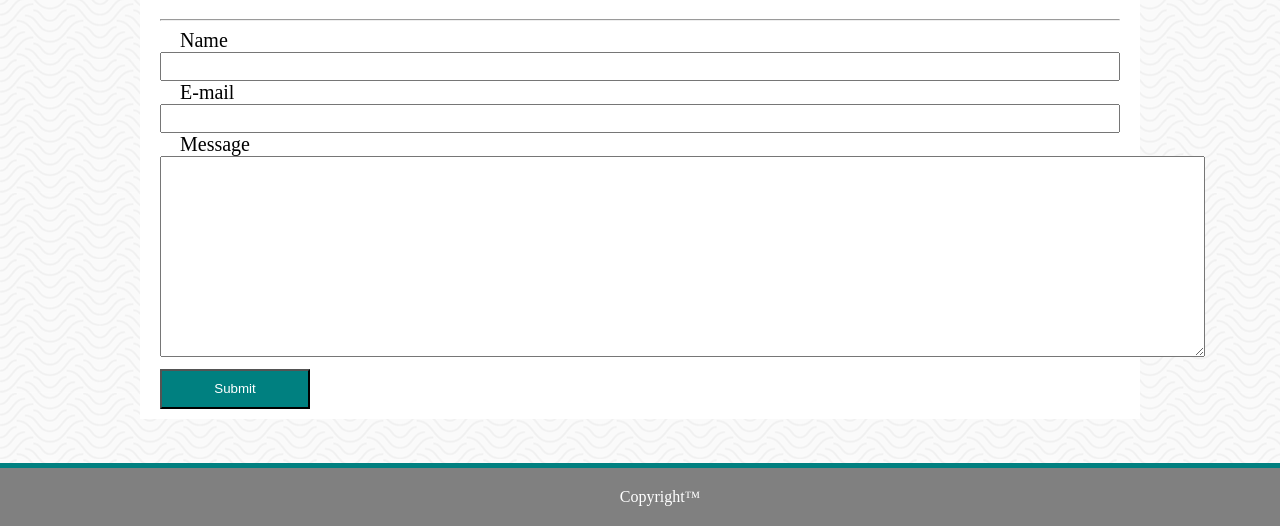
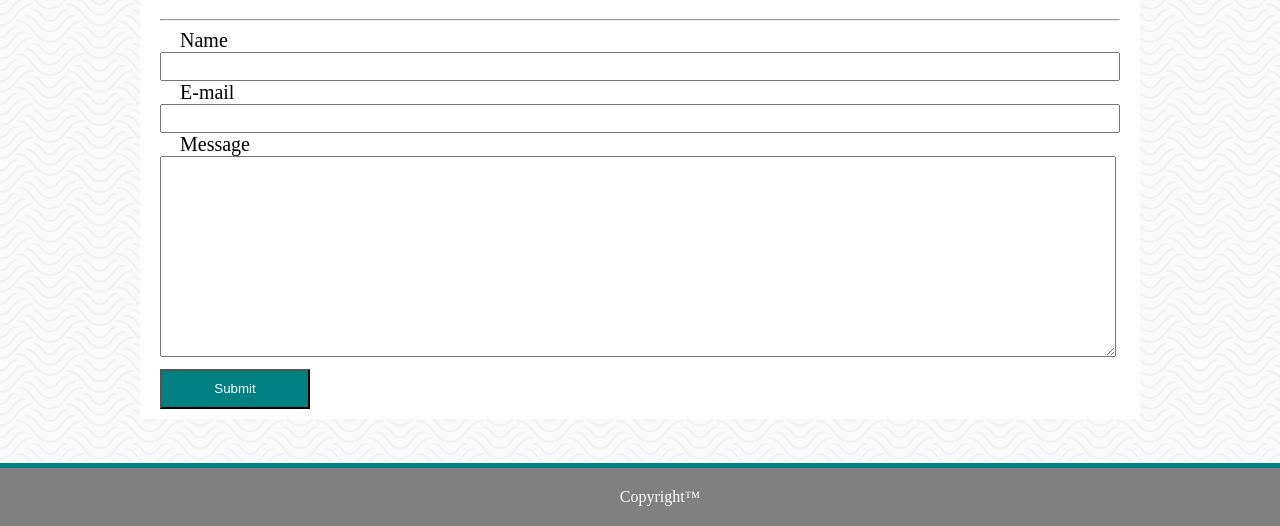
Before and after one commit to Reylim15/Responsive-Portfolio, a plain HTML site: page contact.html in a window 1280 px wide. Shown: the part 274-800 px from the top of the page. Drawn offline with Linux system fonts and the light colour scheme.

Commit message:
More changes, specifically the input label. Found a way to resize it. Thank you w3!

```diff
--- a/css/style.css
+++ b/css/style.css
@@ -86,6 +86,9 @@ label{
 #label2{
 height: 200px;
 }
+textarea{
+    width: 332%;
+}
 input{
     padding: 5px;
     width: 100%;
@@ -109,7 +112,7 @@ button{
     border-top-color: teal;
     position: fixed; bottom: 0;
 }
-
+/* Media code to adjust webpage size */
 @media screen and (max-width: 980px) {
     #header{
 margin-left: 30px;
@@ -151,7 +154,6 @@ width: 100%;
     img{ width: 90%;
     }
     #nav{
-        /* margin-left: 30px; */
         width: 85%;
         height: 70px;
     }
```
Also changed, not shown: contact.html (+5 -5 lines).
